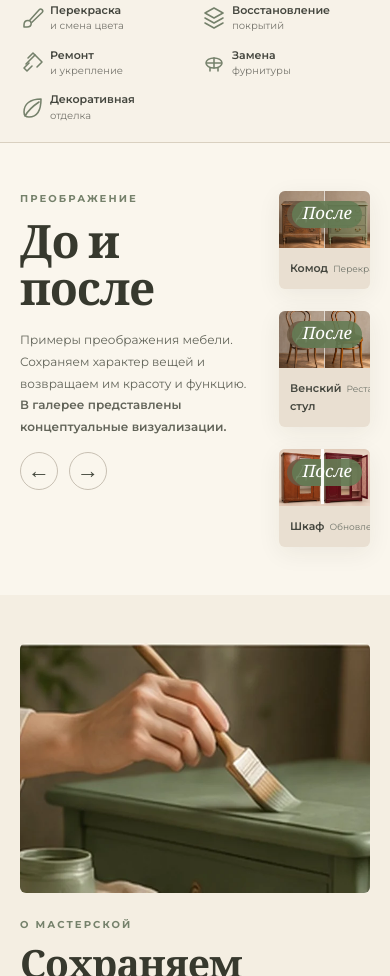
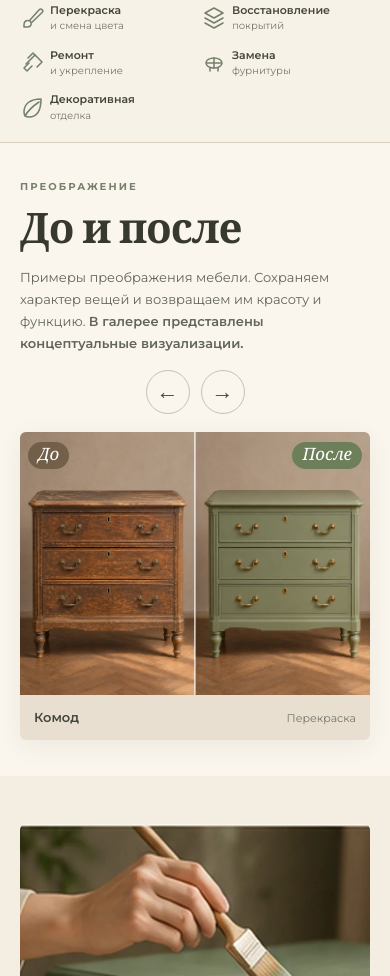
Before and after one commit to Zirael777/forma, a plain HTML site: page index.html in a window 390 px wide. Shown: the part 751-1727 px from the top of the page. Drawn offline with nearby package versions, Linux system fonts and the light colour scheme.

Commit message:
Update style.css

```diff
--- a/css/style.css
+++ b/css/style.css
@@ -89,3 +89,77 @@ h2 { font-size:46px; line-height:1.03; font-weight:600; color:var(--ink); }
 .contacts-chip{display:inline-flex;align-items:center;justify-content:center;gap:10px;min-width:148px;padding:12px 19px;border:1px solid #aaa995;border-radius:30px;color:#586b51;background:#faf6ed;font-size:13px;font-weight:600;cursor:default;user-select:none}
 .contacts-chip svg{width:19px;height:19px;flex:0 0 19px}
 @media(max-width:600px){.contacts-section{padding-block:48px}.contacts-section h2{font-size:42px}.contacts-description{font-size:13px}.contacts-socials{gap:10px}.contacts-chip{min-width:0;flex:1 1 130px;padding:11px 13px;font-size:12px}}
+
+/* FORMA — адаптация галереи для мобильных */
+
+@media (max-width: 850px) {
+    .works-grid {
+        grid-template-columns: minmax(0, 1fr);
+        align-items: start;
+        gap: 24px;
+    }
+
+    .works-intro {
+        max-width: 100%;
+    }
+
+    .works-intro > p:not(.eyebrow) {
+        max-width: 100%;
+    }
+}
+
+@media (max-width: 600px) {
+    .works.section {
+        padding-block: 36px;
+    }
+
+    .works-grid {
+        gap: 18px;
+    }
+
+    .works-intro h2 {
+        font-size: 42px;
+    }
+
+    .works-intro > p:not(.eyebrow) {
+        font-size: 13px;
+        line-height: 1.7;
+    }
+
+    .works-cards {
+        grid-template-columns: minmax(0, 1fr);
+        min-width: 0;
+        width: 100%;
+        gap: 0;
+    }
+
+    .works-cards .work-card:not(:first-child) {
+        display: none;
+    }
+
+    .work-card img {
+        width: 100%;
+        height: auto;
+        aspect-ratio: auto;
+        object-fit: contain;
+    }
+
+    .work-card figcaption {
+        padding: 12px 14px;
+        font-size: 13px;
+    }
+
+    .work-card figcaption span {
+        font-size: 11px;
+    }
+
+    .gallery-controls {
+        margin-top: 16px;
+        justify-content: center;
+    }
+
+    .gallery-arrow {
+        width: 44px;
+        height: 44px;
+    }
+}
```
